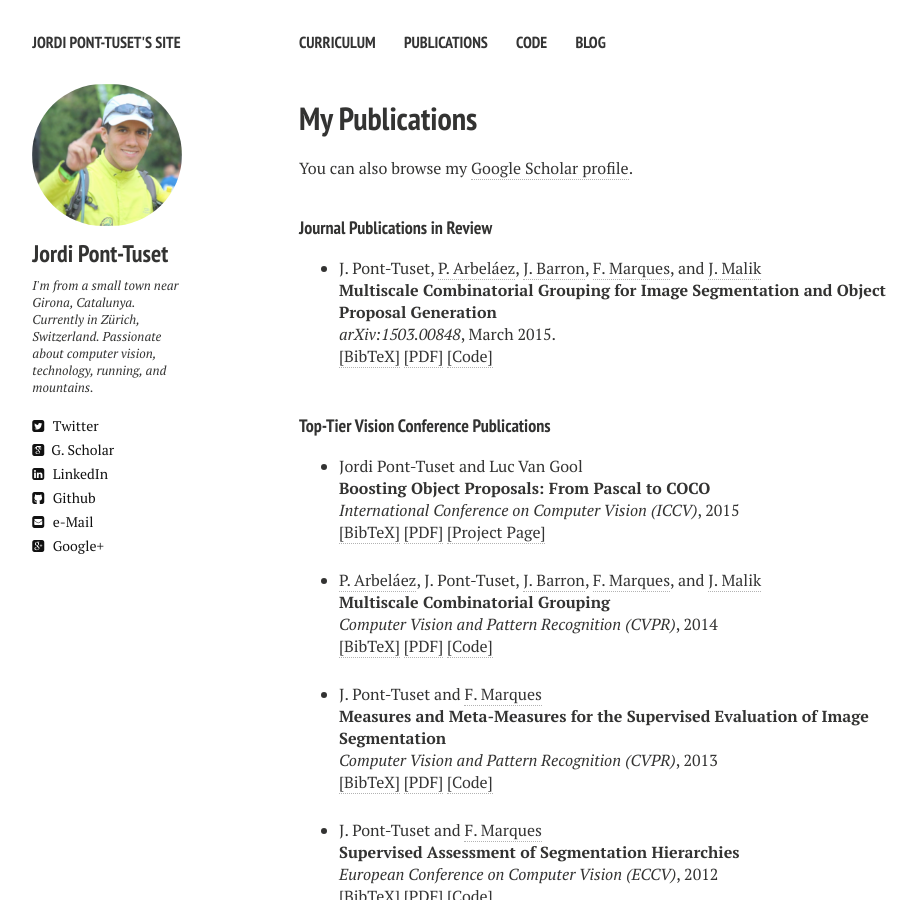
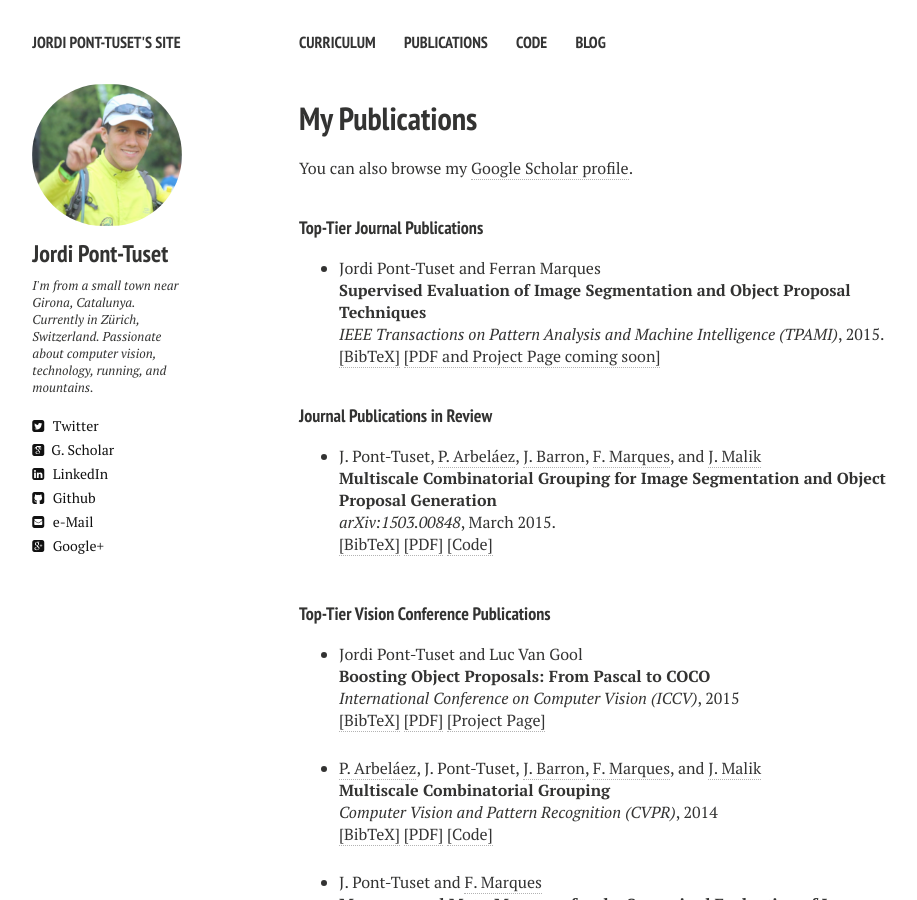
Before and after one commit to jponttuset/jponttuset.github.io, a Jekyll site: the page built from publications.md, in a window 1280 px wide and 900 px high. Shown: the whole window, without its empty margins (21-938 px from the left). Built offline with Jekyll 4.4.1, drawn with Linux system fonts in a browser that asks for light colours; nearby versions of some CDN libraries.

Commit message:
- PAMI publication added

```diff
--- a/_layouts/publications.html
+++ b/_layouts/publications.html
@@ -79,6 +79,38 @@ div.bibtex pre { font-size: 75%; overflow: auto;  width: 100%; padding: 0em 0em;
     <h1>{{ page.title }}</h1>
     <div class="article-wrap">
       {{ content }}
+
+
+
+<h4 style="margin-bottom:0px;padding-top:10px;">Top-Tier Journal Publications</h4>
+<!-- Generated from JabRef by PubList by Truong Nghiem at 11:44 on 2015.09.10. -->
+<ul class="biblist">
+<!-- Item: Pont-Tuset2015c -->
+<li ><p>
+Jordi Pont-Tuset and Ferran Marques
+<br><b>Supervised Evaluation of Image Segmentation and Object Proposal Techniques</b><br>
+<i>IEEE Transactions on Pattern Analysis and Machine Intelligence (TPAMI)</i>,
+2015.
+
+<br />
+<a href="javascript:toggleBibtex('Pont-Tuset2015c')">[BibTeX]</a>
+<a href="#">[PDF and Project Page coming soon]</a>
+</p>
+<div id="bib_Pont-Tuset2015c" class="bibtex noshow">
+<pre>
+@article{Pont-Tuset2015c,
+  author = {Jordi Pont-Tuset and Ferran Marques},
+  title = {Supervised Evaluation of Image Segmentation and Object Proposal Techniques},
+  journal = {IEEE Transactions on Pattern Analysis and Machine Intelligence (TPAMI)},
+  year = {2015}
+}
+</pre>
+</div>
+</li>
+</ul>
+
+
+
       <h4 style="margin-bottom:0px;padding-top:10px;">Journal Publications in Review</h4>
 
       <!-- Generated from JabRef by PubList by Truong Nghiem at 10:47 on 2014.07.03. -->
```
